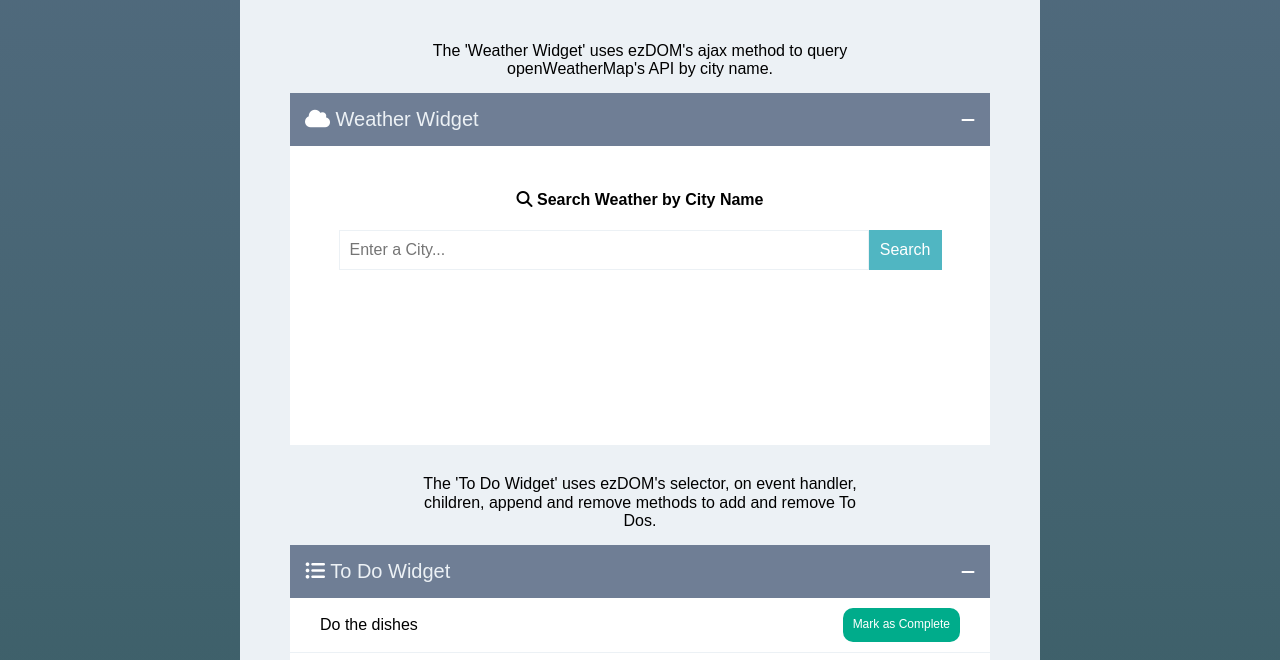
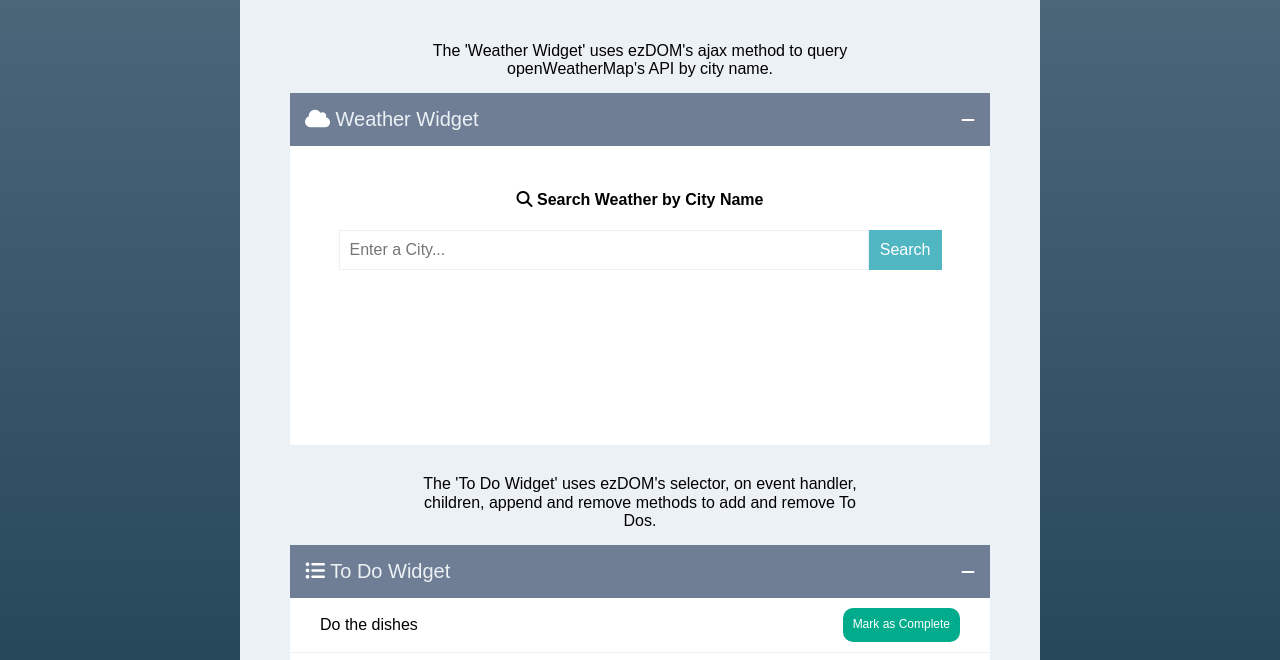
Before and after one commit to markpassando/ezDOM, a website: page index.html in a window 1280 px wide. Shown: the part 119-779 px from the top of the page. Drawn offline with nearby package versions, Linux system fonts and the light colour scheme; no server answers.

Commit message:
Make bg color slightly darker

```diff
--- a/demo/styles.css
+++ b/demo/styles.css
@@ -2,7 +2,7 @@ body {
   height: 100%;
   width: 100%;
   font-family: sans-serif;
-  background: linear-gradient(#526b7f, #3e606a);
+  background: linear-gradient(#526b7f, #254659);
   background-attachment: fixed;
 }
 
```
